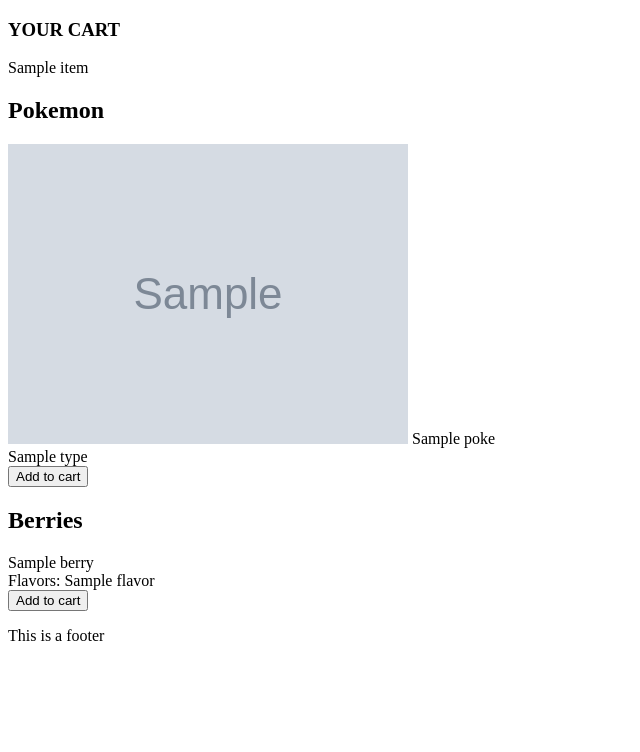
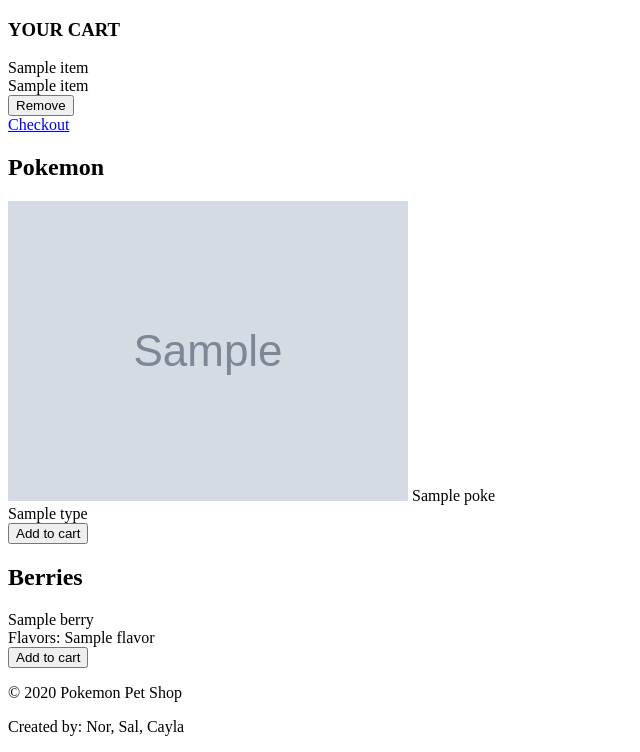
Before and after one commit to cjfranklin4/python-final-project, a Flask app: template templates/shop.html in a window 1280 px wide. Shown: the part 98-850 px from the top of the page, without its empty margins (0-640 px from the left). Before the commit the page ends 739 px from the top, so only its background shows below. Run offline with Flask 3, Linux system fonts and the light colour scheme; the template is opened without the code that fills it: most values are stand-ins (such as "Sample title", 1, 10 or a date in 2020); grey boxes marked "Sample" are stand-in pictures.

Commit message:
updated shopping cart functionality

```diff
--- a/main.py
+++ b/main.py
@@ -5,17 +5,10 @@ from flask import redirect
 from flask import url_for
 from flask import render_template
 from flask import request
-from flask import make_response
 import sqlite3 as sql
 
-app = Flask(__name__)
-
-@app.route("/")
-@app.route("/home")
-def index():
-    return render_template("home.html")
-
-#Get items from the database
+#database helper functions
+#Get items from the database helper functions
 def get_pokemon():
     con = sql.connect("pokemon.db")
     con.row_factory = sql.Row
@@ -52,58 +45,68 @@ def get_cart():
     con.close()
     return cart
 
-@app.route('/shop', methods = ["POST","GET"])
+app = Flask(__name__)
+
+@app.route("/")
+@app.route("/home")
+def index():
+    return render_template("home.html")
+
+@app.route('/shop')
 def shopping():
     poke_array = get_pokemon()
     berries = get_berries()
     cart = get_cart()
-    if request.method == "GET":
-        return render_template('shop.html', poke_array=poke_array, berries=berries, cart=cart)
+    return render_template('shop.html', poke_array=poke_array, berries=berries, cart=cart)
 
-    elif request.method == "POST":
-        """
-        POST request when you click the "Add to cart button"
-        MAX 3 items in cart, if more than 3 items, you get an alert/warning about cart being full
+@app.route('/add-to-cart', methods=['POST'])
+def add_to_cart():
+    #if length of cart is less than 3 continue, else return an error alert/page
 
-        a new database (cart.db) should be created that keeps track of the items being added or removed from your cart
-        """
+    #NO DOUBLES IN CART (maybe add later)
+    try:
+        # connect to sqliteDB
+        with sql.connect("cart.db") as con:
+            cur = con.cursor()
+            cur.execute('SELECT * FROM CART;')
+            cart_len = len(cur.fetchall())
+            #print(cart_len)
 
-        #if length of cart is less than 3 continue, else return an error alert/page
+            if cart_len <= 2:
+                item_id=request.form.get("item_id")
+                item_type=request.form.get("item_type")
+                item_name=request.form.get("item_name")
 
-        #NO DOUBLES IN CART
-        try:
-            # connect to sqliteDB
-            with sql.connect("cart.db") as con:
-                cur = con.cursor()
-                cur.execute('SELECT * FROM CART;')
-                cart_len = len(cur.fetchall())
-                print(cart_len)
+                cur.execute("INSERT INTO CART (NAME, TABLE_NAME, ITEM_ID) VALUES (?,?,?)",(item_name, item_type, item_id) )
+                con.commit()
+                msg = "Record successfully added"
+            else:
+                print("TOO MANY ITEMS IN CART")
+                err = "Too many items in cart"
+                msg = "error in insert operation"
+    except:
+        con.rollback()
+        msg = "error in insert operation"
 
-                if cart_len <= 2:
-                    item_id=request.form.get("item_id")
-                    item_type=request.form.get("item_type")
-                    item_name=request.form.get("item_name")
+    finally:
+        con.close()
+        poke_array = get_pokemon()
+        berries = get_berries()
+        cart = get_cart()
+        return redirect(url_for('shopping', poke_array=poke_array, berries=berries, cart=cart))
 
+@app.route('/remove_from_cart/<int:item_id>', methods=['POST'])
+def remove_from_cart(item_id):
+    conn = sql.connect('cart.db')
+    cursor = conn.cursor()
+    cursor.execute('DELETE FROM CART WHERE ID = ?', (item_id,))
+    conn.commit()
+    conn.close()
 
-                    """ print(item_id, "THIS IS TH EITEM ID")
-                    print(item_type, "THIS IS TH EITEM TYPE") """
-
-                    cur.execute("INSERT INTO CART (NAME, TABLE_NAME, ID) VALUES (?,?,?)",(item_name, item_type, item_id) )
-                    con.commit()
-                    msg = "Record successfully added"
-                else:
-                    print("TOO MANY ITEMS IN CART")
-                    err = "Too many items in cart"
-                    msg = "error in insert operation"
-        except:
-            con.rollback()
-            msg = "error in insert operation"
-
-        finally:
-            con.close()
-            return redirect(url_for('shopping', poke_array=poke_array, berries=berries, cart=cart, err=err))
-
-
+    poke_array = get_pokemon()
+    berries = get_berries()
+    cart = get_cart()
+    return redirect(url_for('shopping', poke_array=poke_array, berries=berries, cart=cart))
 
 @app.route("/checkout")
 def checkout():
@@ -113,9 +116,8 @@ def checkout():
 if __name__ == "__main__":
     con = sql.connect('cart.db')
     print("Opened database successfully")
-    # ensure that the table students is ready to be written to
-    con.execute('CREATE TABLE IF NOT EXISTS CART (NAME TEXT, TABLE_NAME TEXT, ID INT)')
+    con.execute('CREATE TABLE IF NOT EXISTS CART (ID INTEGER PRIMARY KEY AUTOINCREMENT, NAME TEXT, TABLE_NAME TEXT, ITEM_ID INT)')
     print("Table created successfully")
     con.close()
 
-    app.run(host="0.0.0.0", port=2224, debug=True)
+    app.run(host="0.0.0.0", port=2225, debug=True)
--- /dev/null
+++ b/templates/modules/footer.html
@@ -0,0 +1,4 @@
+<footer>
+    <p>&copy; {{ current_year }} Pokemon Pet Shop</p>
+    <p>Created by: Nor, Sal, Cayla</p>
+</footer>
--- /dev/null
+++ b/templates/modules/header.html
@@ -0,0 +1,18 @@
+<!DOCTYPE html>
+<html lang="en">
+    <head>
+        <meta charset="UTF-8">
+        <meta http-equiv="X-UA-Compatible" content="IE=edge">
+        <meta name="viewport" content="width=device-width, initial-scale=1.0">
+        <!--<link rel="stylesheet" href="{{url_for('static',filename='styles.css')}}">-->
+        <title>Pokemon Pet Shop</title>
+    </head>
+
+    <body>
+<header>
+    <h1>Pokemon Pet Shop</h1>
+    <nav>
+        <a href="/">Home</a>
+        <a href="/shop">Shop</a>
+    </nav>
+</header>
--- a/templates/shop.html
+++ b/templates/shop.html
@@ -1,27 +1,20 @@
-<!DOCTYPE html>
-<html lang="en">
-    <head>
-        <meta charset="UTF-8">
-        <meta http-equiv="X-UA-Compatible" content="IE=edge">
-        <meta name="viewport" content="width=device-width, initial-scale=1.0">
-        <!--<link rel="stylesheet" href="{{url_for('static',filename='styles.css')}}">-->
-        <title>Pokemon Pet Shop</title>
-    </head>
-
-    <body>
-        <div class="header">
-            <h1>Pokemon Pet Shop</h1>
-            <nav>
-                <a href="/">Home</a>
-                <a href="/shop">Shop</a>
-            </nav>
-        </div>
-
+{% include 'modules/header.html'%}
         <div class="cart">
             <h3>YOUR CART</h3>
             {% for item in cart %}
+            <div class="cart-item">
+                {{item['table_name']}}<br/>
                 {{item['name']}}
+                <form action="{{ url_for('remove_from_cart', item_id=item['id']) }}" method="post">
+                    <button type="submit">Remove</button>
+                </form>
+            </div>
             {% endfor %}
+
+            {% if cart %}
+            <a href="/checkout">Checkout</a>
+            {% endif %}
+
         </div>
 
         <div class="container">
@@ -35,7 +28,7 @@
                     <div class="types">
                         {{pokemon['type']}}
                     </div>
-                    <form action="{{ url_for('shopping') }}" method="post">
+                    <form action="{{ url_for('add_to_cart') }}" method="post">
                         <input name="item_id" value="{{pokemon.id}}" hidden>
                         <input name="item_name" value="{{pokemon.name}}" hidden>
                         <input name="item_type" value="POKEMON" hidden>
@@ -56,24 +49,27 @@
                     <span class="poke_name">{{berry['name']}}</span>
                     <div>Flavors: {{berry['flavor']}}</div>
 
-                    <input name="item_type" value="{{berry.id}}" hidden>
-                    <button type="submit">Add to cart</button>
+                    <form action="{{ url_for('add_to_cart') }}" method="post">
+                        <input name="item_id" value="{{berry.id}}" hidden>
+                        <input name="item_name" value="{{berry.name}}" hidden>
+                        <input name="item_type" value="BERRIES" hidden>
+                        <button type="submit">Add to cart</button>
+                    </form>
                 </div>
                 {% endfor %}
             </div>
 
         </div>
 
-        <div class="footer">
-            <p>This is a footer</p>
-        </div>
+        {% include 'modules/footer.html'%}
 
+        {%if err_msg %}
         <script>
-            function myFunction() {
-              alert("Hello! I am an alert box!");
+            function full_cart() {
+                alert("Your cart is full!");
             }
-
-
+            full_cart()
         </script>
+        {% endif %}
     </body>
 </html>
```
Also changed, not shown: berries.db, cart.db, pokemon.db.
